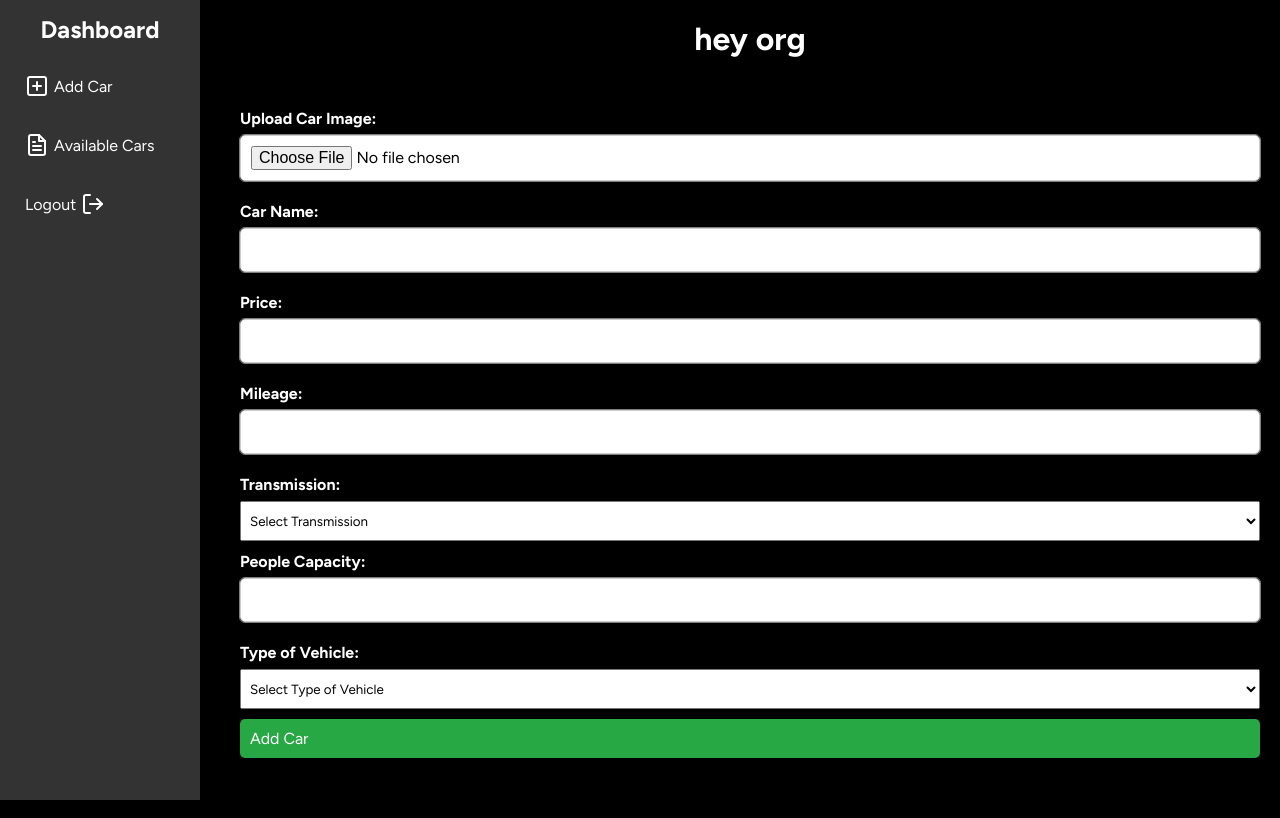
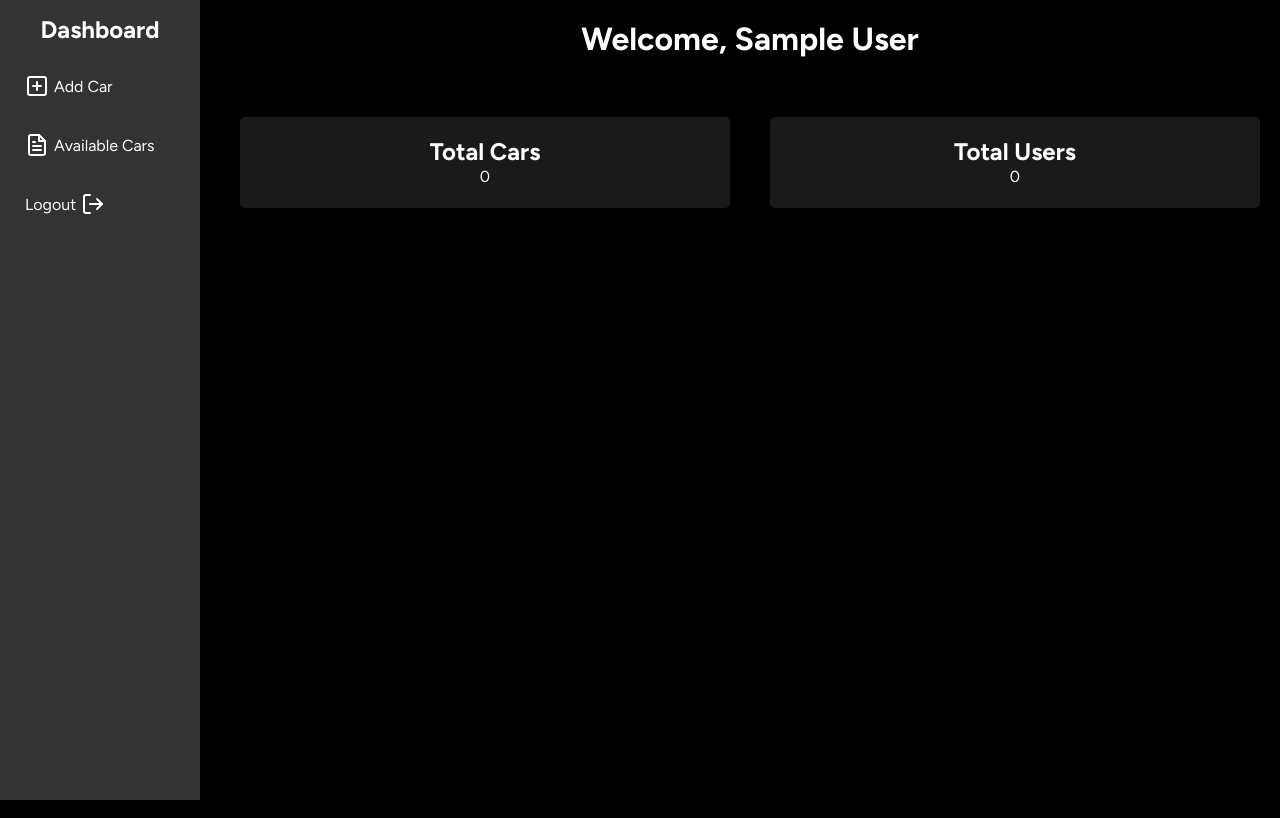
Before and after one commit to Tshiring/Stupa-Car-Rental, a PHP site: page /Car/docs/organization/index.php in a window 1280 px wide. Run offline with PHP 8.4, Linux system fonts and the light colour scheme; the visitor is signed in with stand-in values (Sample User, id 1); data that the repository does not hold is empty.

Commit message:
admin page made

```diff
--- a/Public/scss/pages/_index.scss
+++ b/Public/scss/pages/_index.scss
@@ -100,7 +100,7 @@
       flex-direction: column;
       justify-content: center;
       align-items: center;
-      margin-bottom: 162px;
+      margin-bottom: 80px;
     }
     .see-all-btn {
       display: flex;
--- a/Public/scss/pages/org/_index.scss
+++ b/Public/scss/pages/org/_index.scss
@@ -83,3 +83,18 @@
 		}
 	}
 }
+
+.card-wrapper {
+	display: flex;
+	gap: 40px;
+	& > div {
+		width: 50%;
+		padding: 20px;
+		border-radius: 5px;
+		background-color: rgb(26, 26, 26);
+		width: 50%;
+		display: flex;
+		flex-direction: column;
+        align-items: center;
+	}
+}
--- a/docs/index.php
+++ b/docs/index.php
@@ -16,7 +16,7 @@ $date = date('Y-m-d');
       <h1>Discover the world on wheels with our car rental service</h1>
       <img src="public/images/hero.png" alt="">
     </div>
-    <form action="">
+    <!-- <form action="">
       <div class="form-control">
         <label for="">Pick-up Location</label>
         <input type="search" placeholder="Search a location">
@@ -34,7 +34,7 @@ $date = date('Y-m-d');
         <input type="date" value="<?php echo $date; ?>">
       </div>
       <button type="submit">Find a Vehicle</button>
-    </form>
+    </form> -->
   </section>
 
   <section class="body-type">
--- a/docs/orgLogin.php
+++ b/docs/orgLogin.php
@@ -11,6 +11,7 @@ if (isset($_SESSION["org"])) {
 <body>
   <?php
   if (isset($_POST["login"])) {
+    $orgName = $_POST["org-name"];
     $email = $_POST["email"];
     $password = $_POST["password"];
     require_once "database.php";
@@ -21,6 +22,7 @@ if (isset($_SESSION["org"])) {
       if (password_verify($password, $user["pass"])) {
         session_start();
         $_SESSION["org"] = $user["email"];
+        $_SESSION["org_name"] = $user["name"];
         $_SESSION["user_type"] = "organization";
         header("Location: organization/index.php");
         die();
--- a/docs/organization/index.php
+++ b/docs/organization/index.php
@@ -6,84 +6,40 @@ if (!isset($_SESSION["org"]) || $_SESSION["user_type"] != 'organization') {
 }
 
 include '../database.php';
+$orgName = $_SESSION["org_name"];
 
-if (isset($_POST["add"])) {
-  if (isset($_FILES['car-image']) && $_FILES['car-image']['error'] == UPLOAD_ERR_OK) {
-    $uploadDir = $_SERVER['DOCUMENT_ROOT'] . '/Car/uploads/'; // Use root directory path
-    if (!is_dir($uploadDir)) {
-      mkdir($uploadDir, 0755, true); // Create directory if it doesn't exist
-    }
-    $uploadFile = $uploadDir . basename($_FILES['car-image']['name']);
+// Query to count the total number of cars
+$sqlCars = "SELECT COUNT(*) as total_cars FROM cars";
+$resultCars = mysqli_query($conn, $sqlCars);
+$rowCars = mysqli_fetch_assoc($resultCars);
+$totalCars = $rowCars['total_cars'];
 
-    // Move the uploaded file to the specified directory
-    if (move_uploaded_file($_FILES['car-image']['tmp_name'], $uploadFile)) {
-      $imagePath = mysqli_real_escape_string($conn, 'uploads/' . basename($_FILES['car-image']['name']));
-    } else {
-      echo "Error uploading file.";
-      exit();
-    }
-  } else {
-    $imagePath = null;
-  }
-
-  $name = mysqli_real_escape_string($conn, $_POST["car-name"]);
-  $price = mysqli_real_escape_string($conn, $_POST["car-price"]);
-  $mileage = mysqli_real_escape_string($conn, $_POST["car-mileage"]);
-  $transmission = mysqli_real_escape_string($conn, $_POST["car-transmission"]);
-  $capacity = (int)$_POST["car-capacity"];
-  $type = mysqli_real_escape_string($conn, $_POST["vehicle-type"]);
-
-  $sql = "INSERT INTO cars (image, name, price, mileage, transmission, capacity, type) VALUES ('$imagePath', '$name', '$price', '$mileage', '$transmission', $capacity, '$type')";
-
-  if (mysqli_query($conn, $sql)) {
-    echo "New record created successfully";
-  } else {
-    echo "Error: " . $sql . "<br>" . mysqli_error($conn);
-  }
-}
+// Query to count the total number of users
+$sqlUsers = "SELECT COUNT(*) as total_users FROM users"; // Replace 'users' with your actual users table name
+$resultUsers = mysqli_query($conn, $sqlUsers);
+$rowUsers = mysqli_fetch_assoc($resultUsers);
+$totalUsers = $rowUsers['total_users'];
 ?>
 
 <?php require '../components/head.php'; ?>
 
 <body>
-  <div class=" org-car">
+  <div class="org-car">
     <?php require './sidebar.php'; ?>
     <div class="main-content">
-      <h1>hey org</h1>
-      <div id="add-car" class="car-form">
-        <form id="car-form" method="post" action="<?php echo htmlspecialchars($_SERVER['PHP_SELF']); ?>" enctype="multipart/form-data">
-          <label for="car-image">Upload Car Image:</label>
-          <input type="file" id="car-image" name="car-image" accept="image/*">
+      <h1>Welcome, <?php echo htmlspecialchars($orgName); ?></h1><br>
+      <div class="card-wrapper">
+        <div>
+          <h2>Total Cars</h2>
+          <p><?php echo $totalCars; ?></p>
+        </div>
 
-          <label for="car-name">Car Name:</label>
-          <input type="text" id="car-name" name="car-name">
+        <div>
+          <h2>Total Users</h2>
+          <p><?php echo $totalUsers; ?></p>
+        </div>
+      </div>
 
-          <label for="car-price">Price:</label>
-          <input type="text" id="car-price" name="car-price">
-
-          <label for="car-mileage">Mileage:</label>
-          <input type="text" id="car-mileage" name="car-mileage">
-
-          <label for="car-transmission">Transmission:</label>
-          <select id="car-transmission" name="car-transmission">
-            <option value="">Select Transmission</option>
-            <option value="auto">Auto</option>
-            <option value="manual">Manual</option>
-          </select>
-
-          <label for="car-capacity">People Capacity:</label>
-          <input type="number" id="car-capacity" name="car-capacity">
-
-          <label for="vehicle-type">Type of Vehicle:</label>
-          <select id="vehicle-type" name="vehicle-type">
-            <option value="">Select Type of Vehicle</option>
-            <option value="electric">Electric</option>
-            <option value="fuel">Fuel</option>
-          </select>
-
-          <button type="submit" name="add">Add Car</button>
-        </form>
-      </div>
     </div>
   </div>
 
```
Also changed, not shown: Public/styles/main.min.css. Lines whose indentation alone changed are shown as unchanged.
